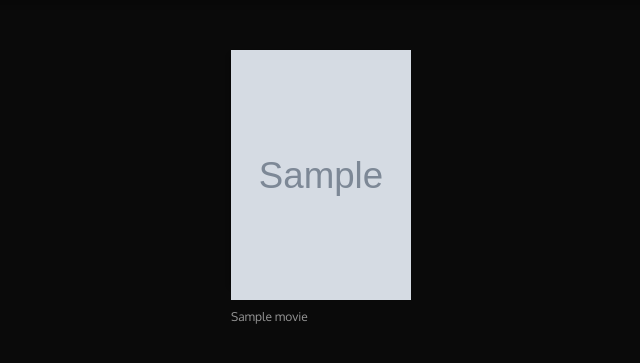
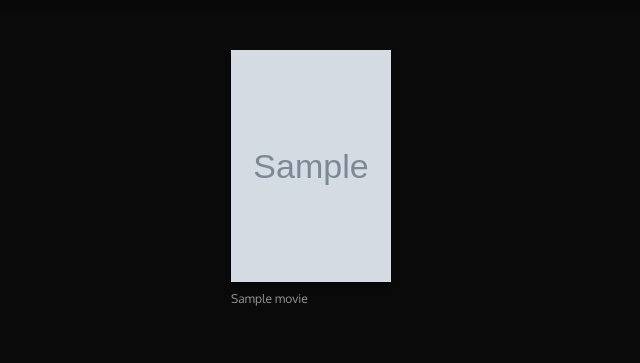
Before and after one commit to Oleg-Pasternak/DjangoCinemaProject, a Django app: page / in a window 1280 px wide. Shown: the part 66-429 px from the top of the page, without its empty margins (339-979 px from the left). Run offline with Django 3.2, Linux system fonts and the light colour scheme; a user stored in the database is signed in; tables that the repository leaves empty hold one stand-in row (values such as "Sample post"); grey boxes marked "Sample" are stand-in pictures; some libraries are stand-ins or nearby versions.

Commit message:
Fixed desktop version

```diff
--- a/cinema/static/cinema/css/main.css
+++ b/cinema/static/cinema/css/main.css
@@ -95,8 +95,8 @@
       .main-imgs .rating h4 {
         margin: 0px; }
     .main-imgs a img {
-      width: 180px;
-      height: 250px; }
+      width: 20vh;
+      height: 29vh; }
     .main-imgs:hover {
       box-shadow: 0 0 2px #23adff; }
 
--- a/cinema/static/cinema/sass/main/main-desktop.scss
+++ b/cinema/static/cinema/sass/main/main-desktop.scss
@@ -108,8 +108,8 @@ header{
   }
   a{
     img{
-      width: 180px;
-      height: 250px;
+      width: 20vh;
+      height: 29vh;
     }
   }
   &:hover{
```
Also changed, not shown: 1 other file.
